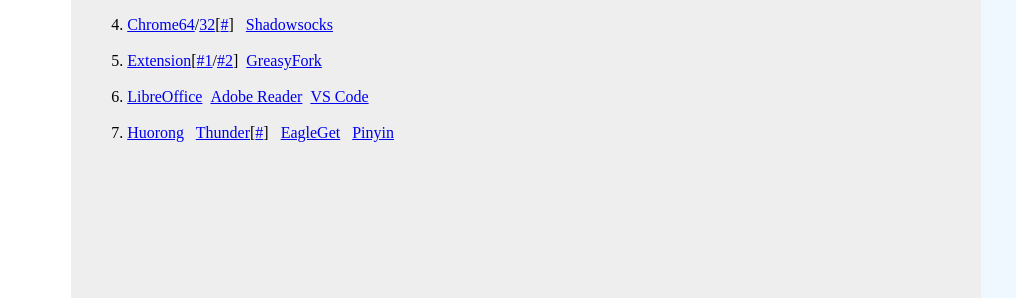
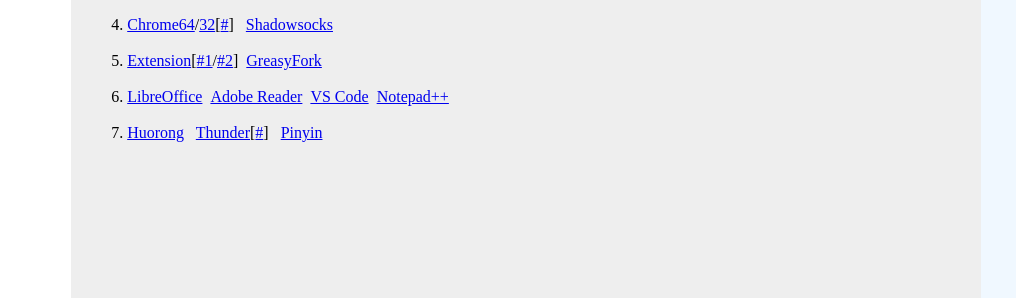
Before and after one commit to zanxj/xz, a plain HTML site: page index.html in a window 1280 px wide. Shown: the part 224-522 px from the top of the page, 0-1016 px from the left. Drawn offline with Linux system fonts and the light colour scheme; grey boxes are pictures that could not be loaded.

Commit message:
Index update 201904261507

```diff
--- a/index.html
+++ b/index.html
@@ -23,8 +23,8 @@
     3.&nbsp;<a href="https://www.mozilla.org/en-US/firefox/all/" target="_blank">Firefox</a> &nbsp;<a href="https://adblockplus.org/" target="_blank">Adblock Plus</a> &nbsp; <a href="https://getadblock.com/" target="_blank">AdBlock</a><br /><br />
     4.&nbsp;<a href="https://www.google.cn/intl/zh-CN/chrome/?standalone=1" target="_blank">Chrome64</a>/<a href="https://www.google.cn/intl/zh-CN/chrome/?platform=win&standalone=1" target="_blank">32</a>[<a href="https://www.iplaysoft.com/tools/chrome/" target="_blank">#</a>] &nbsp; <a href="https://github.com/shadowsocks/shadowsocks-windows" target="_blank">Shadowsocks</a><br /><br />
     5.&nbsp;<a href="https://yurl.sinaapp.com/crx.php" target="_blank">Extension</a>[<a href="https://chrome-extension-downloader.com/" target="_blank">#1</a>/<a href="https://segmentfault.com/q/1010000002574198" target="_blank">#2</a>] &nbsp;<a href="https://greasyfork.org/zh-CN" target="_blank">GreasyFork</a><br /><br />
-    6.&nbsp;<a href="https://www.libreoffice.org/" target="_blank">LibreOffice</a> &nbsp;<a href="https://get.adobe.com/cn/reader/" target="_blank">Adobe Reader</a> &nbsp;<a href="https://code.visualstudio.com/Download" target="_blank">VS Code</a><br /><br />
-    7.&nbsp;<a href="https://www.huorong.cn/" target="_blank">Huorong</a> &nbsp; <a href="http://down.sandai.net/thunderspeed/ThunderSpeed1.0.35.366.exe" target="_blank">Thunder</a>[<a href="https://www.zhihu.com/question/52853014" target="_blank">#</a>] &nbsp; <a href="http://www.eagleget.com/cn/" target="_blank">EagleGet</a> &nbsp; <a href="http://qq.pinyin.cn/" target="_blank">Pinyin</a><br /><br />
+    6.&nbsp;<a href="https://www.libreoffice.org/" target="_blank">LibreOffice</a> &nbsp;<a href="https://get.adobe.com/cn/reader/enterprise/" target="_blank">Adobe Reader</a> &nbsp;<a href="https://code.visualstudio.com/Download" target="_blank">VS Code</a> &nbsp;<a href="https://notepad-plus-plus.org/download/" target="_blank">Notepad++</a><br /><br />
+    7.&nbsp;<a href="https://www.huorong.cn/" target="_blank">Huorong</a> &nbsp; <a href="http://down.sandai.net/thunderspeed/ThunderSpeed1.0.35.366.exe" target="_blank">Thunder</a>[<a href="https://www.zhihu.com/question/52853014" target="_blank">#</a>] &nbsp; <a href="http://qq.pinyin.cn/" target="_blank">Pinyin</a><br /><br />
 </ol>
 </div>
 
```
